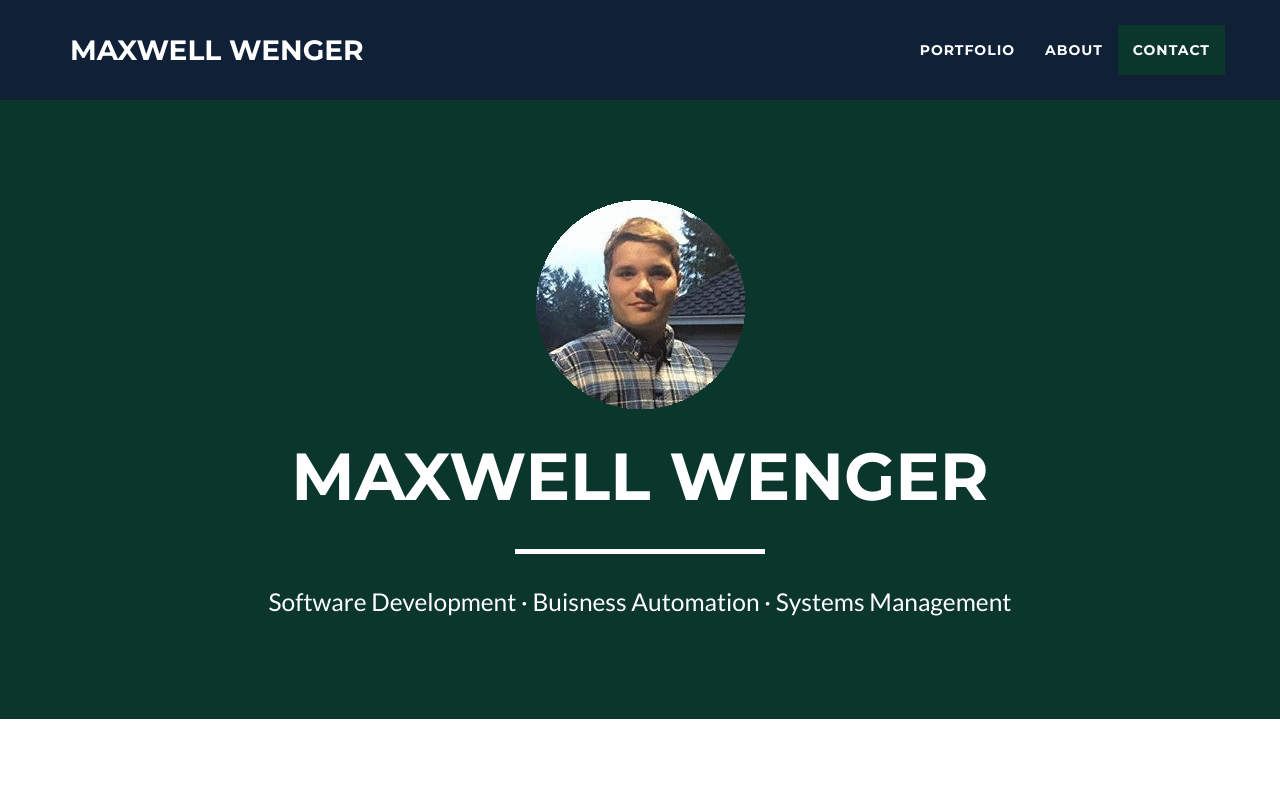
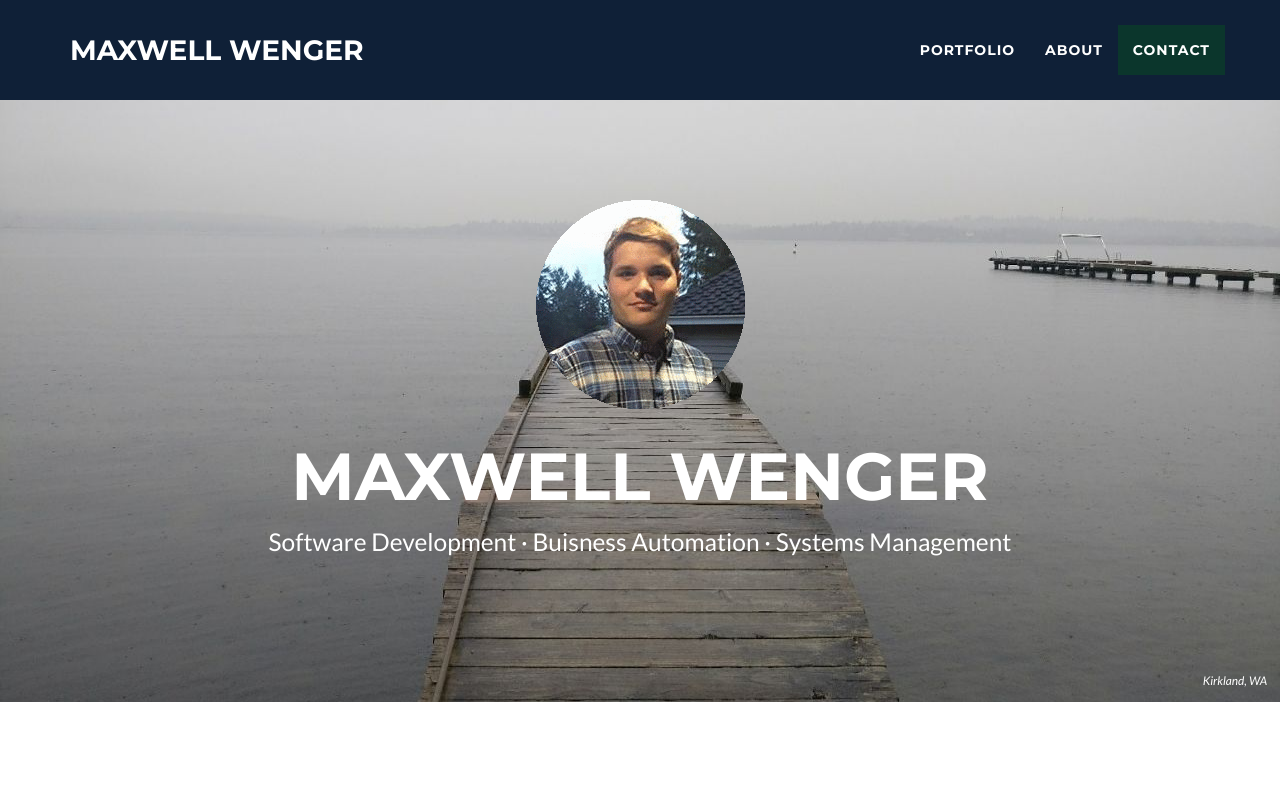
Before and after one commit to Carefree4/Carefree4.github.io, a website: page index.html in a window 1280 px wide. Shown: the top 799 px of the page. Drawn offline with nearby package versions, Linux system fonts and the light colour scheme.

Commit message:
Added background image

```diff
--- a/css/freelancer.css
+++ b/css/freelancer.css
@@ -13,6 +13,7 @@ p {
 p.small {
   font-size: 16px;
 }
+
 a,
 a:hover,
 a:focus,
@@ -69,10 +70,24 @@ hr.star-primary:after {
   margin: 0 auto;
 }
 header {
+  background: url('../img/header-background.jpg') center;
+    -webkit-background-size: cover;
+    -moz-background-size: cover;
+    -o-background-size: cover;
+    background-size: cover;
+  background-size: cover;
   text-align: center;
-  background: #0b362c;
+  /*background: #0b362c;*/
   color: white;
 }
+header small a{
+  font-style: italic;
+  text-align: right;
+  padding: 1%;
+  display: block;
+  color: white;
+}
+
 header .container {
   padding-top: 100px;
   padding-bottom: 50px;
--- a/index.html
+++ b/index.html
@@ -64,12 +64,12 @@
                     <img class="img-responsive" src="img/headshot.gif" alt="">
                     <div class="intro-text">
                         <span class="name">Maxwell Wenger</span>
-                        <hr class="star-light">
                         <span class="skills">Software Development &middot; Buisness Automation &middot; Systems Management</span>
                     </div>
                 </div>
             </div>
         </div>
+        <small><a href="https://www.google.com/maps/@47.6615063,-122.2073123,3a,75y,308.15h,74.05t/data=!3m6!1e1!3m4!1s5D_Cug-g8puFaMzEFOKyOg!2e0!7i13312!8i6656">Kirkland, WA</a></small>
     </header>
     <!-- Portfolio Grid Section -->
     <section id="portfolio">
```
Also changed, not shown: README.md (deleted), img/header-background.jpg (added).
